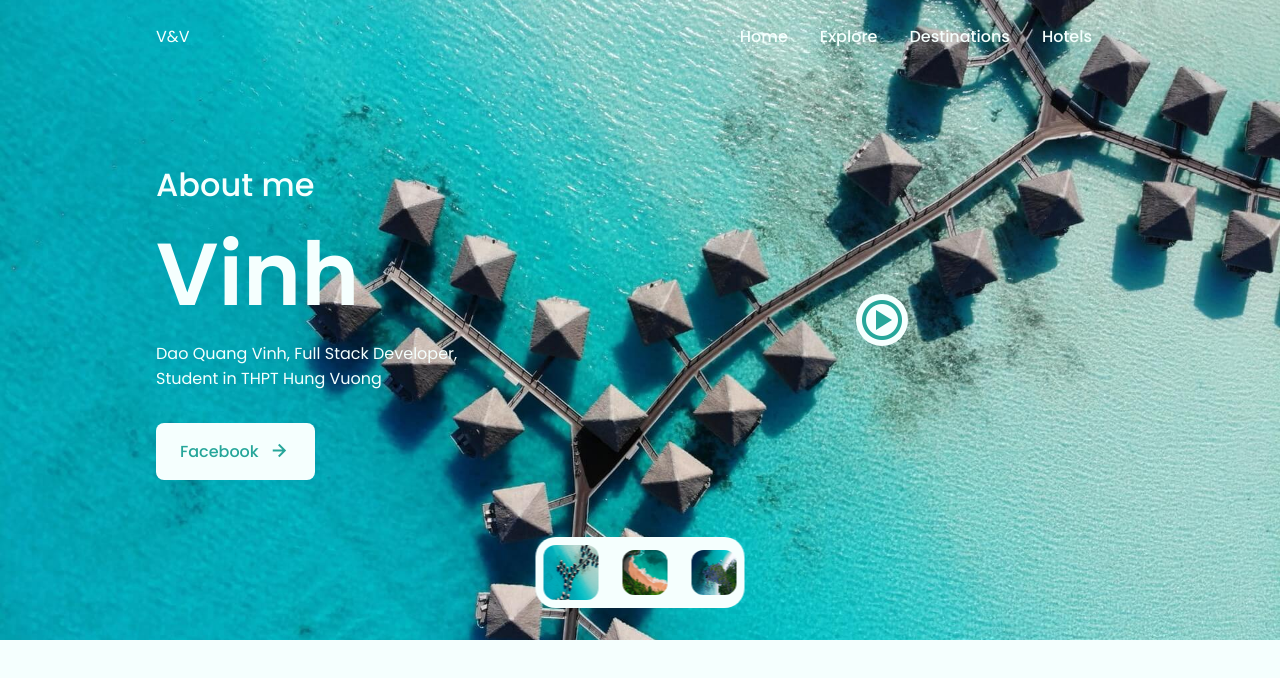
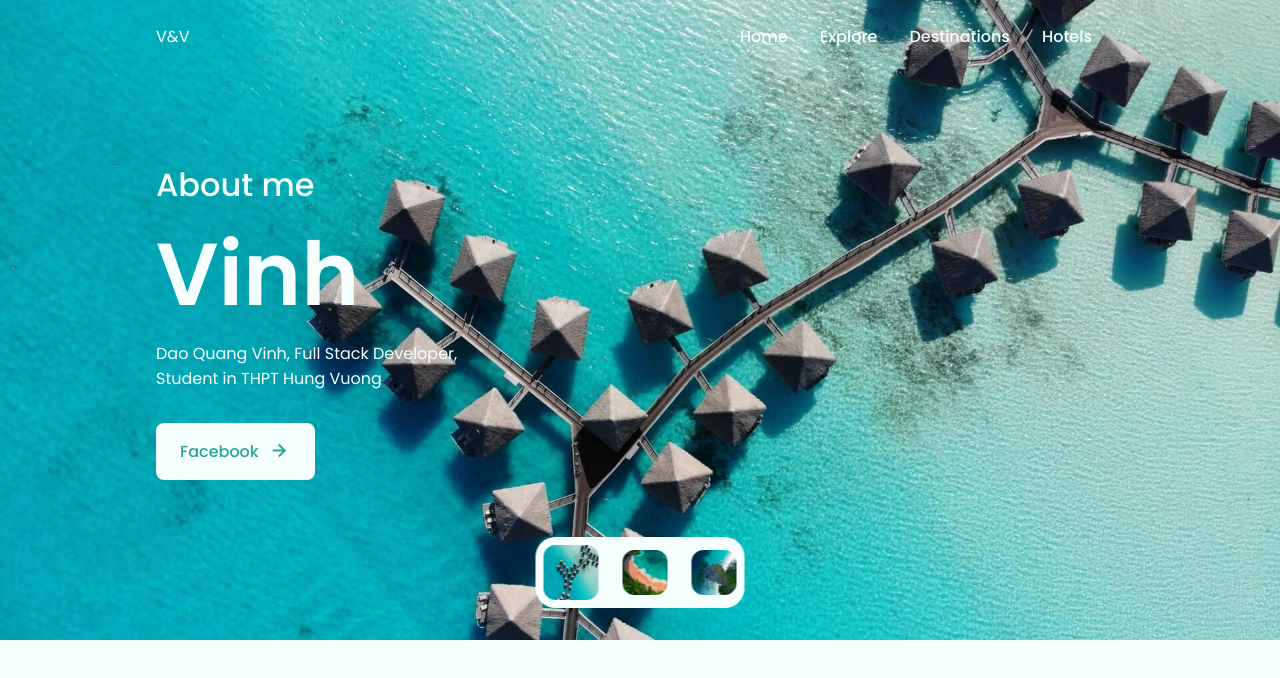
Before and after one commit to daoquangvinh04082004/dqv.lptv, a plain HTML site: page index.html in a window 1280 px wide. Drawn offline with nearby package versions, Linux system fonts and the light colour scheme.

Commit message:
In Islends 1, stop video

```diff
--- a/index.html
+++ b/index.html
@@ -52,11 +52,11 @@
                                 <a href="#" class="islands__button">Facebook<i class='bx bx-right-arrow-alt islands__button-icon'></i></a>
                             </div>
 
-                            <div class="islands__video">
+                            <!-- <div class="islands__video">
                                 <div class="islands__video-content">
                                     <i class='bx bx-play-circle islands__video-icon'></i>
                                 </div>
-                            </div>
+                            </div>  -->
                         </div>
                     </section>
 
```
